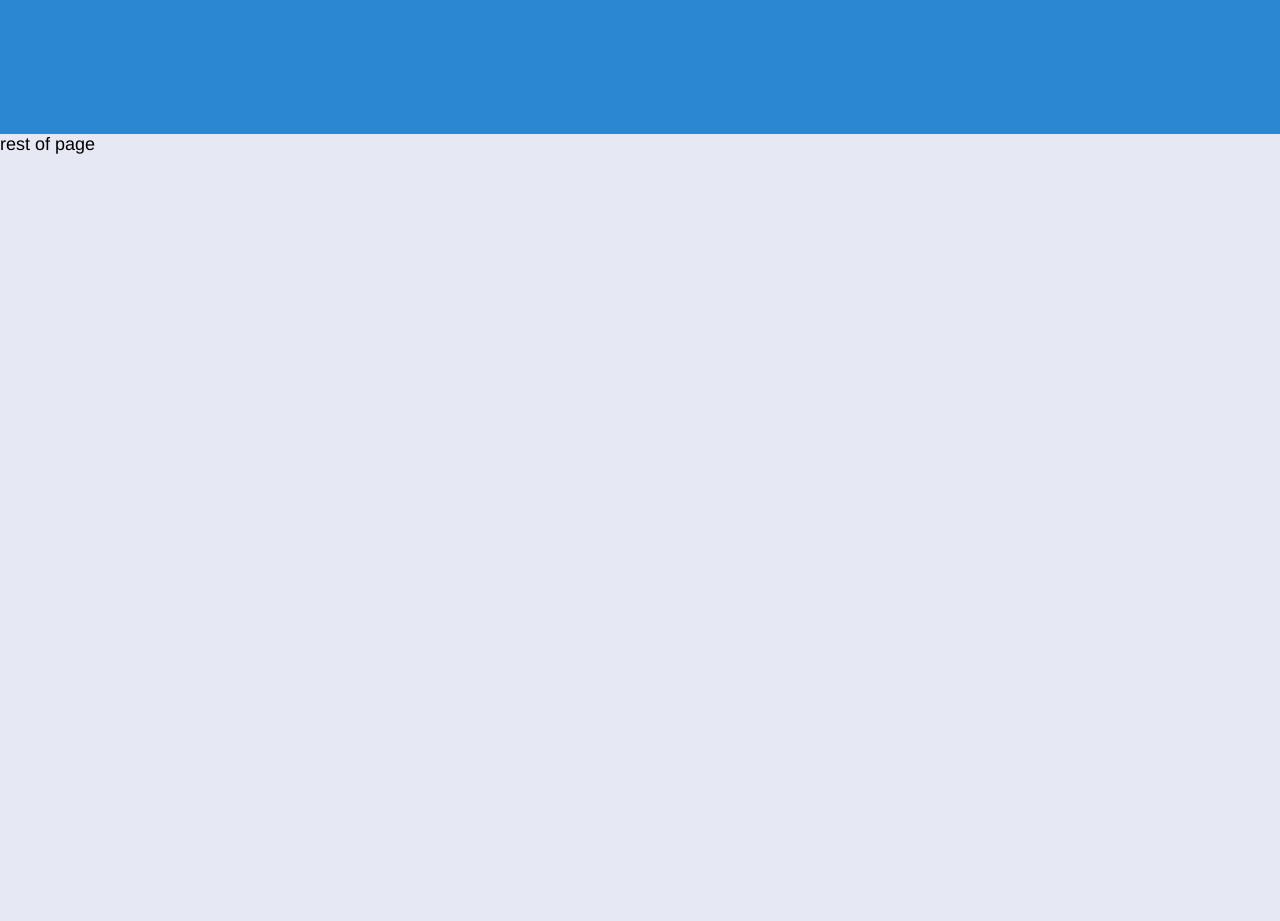
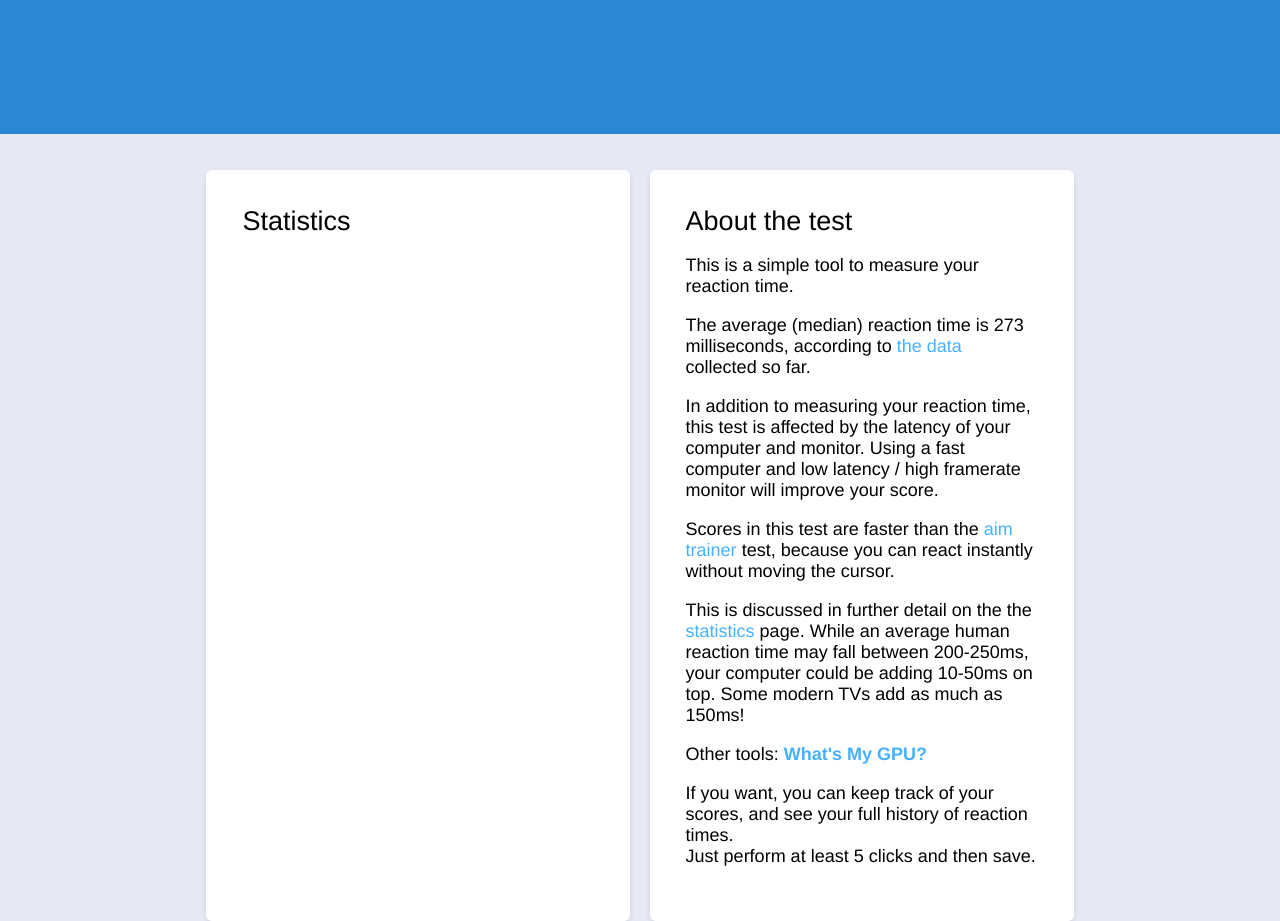
Before and after one commit to SickkMade/humanbenchmark, a React (Vite) app: page / in a window 1280 px wide. Shown: the part 460-1381 px from the top of the page. Before the commit the page ends 800 px from the top, so only its background shows below. Built offline with nearby package versions, Linux system fonts and the light colour scheme.

Commit message:
and the slop winner goes tooooooooooooo me

```diff
--- a/src/App.tsx
+++ b/src/App.tsx
@@ -1,12 +1,13 @@
 import Nav from "./componenets/Nav"
 import MainGame from "./componenets/MainGame"
+import Stats from "./componenets/Stats"
 
 function App() {
   return (
     <>
     <Nav/>
     <MainGame/>
-    <div>rest of page</div>
+    <Stats/>
     </>
   )
 }
--- a/src/componenets/Stats.tsx
+++ b/src/componenets/Stats.tsx
@@ -1,4 +1,3 @@
-import React from 'react'
 
 function Stats() {
     return (
@@ -8,7 +7,7 @@ function Stats() {
                 <p></p>
             </article>
             <article>
-                <h5>About the test</h5> //lol
+                <h5>About the test</h5>
                 <p>This is a simple tool to measure your reaction time.</p><p>The average (median) reaction time is 273 milliseconds, according to <a href="/tests/reactiontime/statistics" title="Reaction Time Statistics">the data</a> collected so far.</p><p>In addition to measuring your reaction time, this test is affected by the latency of your computer and monitor. Using a fast computer and low latency / high framerate monitor will improve your score.</p><p>Scores in this test are faster than the <a href="/tests/aim">aim trainer</a> test, because you can react instantly without moving the cursor.</p><p>This is discussed in further detail on the the <a href="/tests/reactiontime/statistics" title="Reaction Time Statistics">statistics</a> page. While an average human reaction time may fall between 200-250ms, your computer could be adding 10-50ms on top. Some modern TVs add as much as 150ms!</p><p>Other tools: <b><a target="_blank" href="https://hardwaretester.com/gpu">What's My GPU?</a></b></p><p>If you want, you can keep track of your scores, and see your full history of reaction times.<br />Just perform at least 5 clicks and then save.</p>
             </article>
         </section>
--- a/src/index.css
+++ b/src/index.css
@@ -3,6 +3,7 @@
   --blue-color: rgb(43, 135, 209);
   --green-color: rgb(75, 219, 106);
   --red-color: rgb(206, 38, 54);
+  --link-blue: rgb(69, 177, 255);
 
   background-color:var(--background-color);
   font-weight: 400;
@@ -25,7 +26,51 @@ nav .nav--group{
   flex-flow: row nowrap;
   gap: 2rem;
 }
+#stats{
+  display:flex;
+  flex-flow:row nowrap;
+  justify-content:center;
+  gap:1.5%;
+  width:fit-content;
+  margin: 2rem auto 0 auto;
+}
+article{
+  background-color:white;
+  box-shadow: rgba(0, 0, 0, 0.1) 0px 2px 5px;
+  border-radius: .3125rem;
+  padding: 2rem;
+  width:27.5%;
+}
+article p {
+  font-weight: 400;
+}
+article h5{
+  font-weight: normal;
+  margin:0;
+  font-size:1.5rem;
+
+}
+article a{
+  color:var(--link-blue);
+  text-decoration: none;
+}
 #maingame{
   height:540px;
   background-color: var(--blue-color);
 }
+@media (width < 700px){
+  article+article{
+    display:none;
+  }
+  :root{
+    background-color: white;
+  }
+  #stats{
+    width:100%;
+  }
+  article{
+    width:100%;
+    box-shadow: none;
+    height:1000px;
+  }
+}
```
